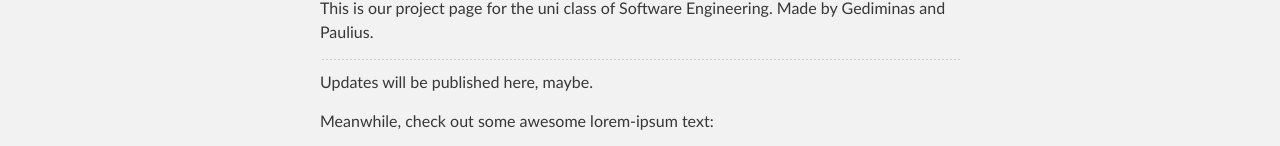
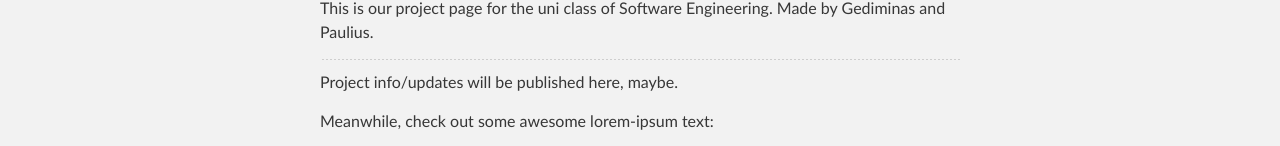
Before and after one commit to m3Lith/ktu-maze, a plain HTML site: page index.html in a window 1280 px wide. Shown: the part 310-456 px from the top of the page. Drawn offline with Linux system fonts and the light colour scheme.

Commit message:
More site updates

```diff
--- a/index.html
+++ b/index.html
@@ -37,7 +37,7 @@
 <p>This is our project page for the uni class of Software Engineering.
 Made by Gediminas and Paulius.</p>
 
-<hr><p>Updates will be published here, maybe. </p>
+<hr><p>Project info/updates will be published here, maybe.</p>
 
 <p>Meanwhile, check out some awesome lorem-ipsum text:</p>
 
```
